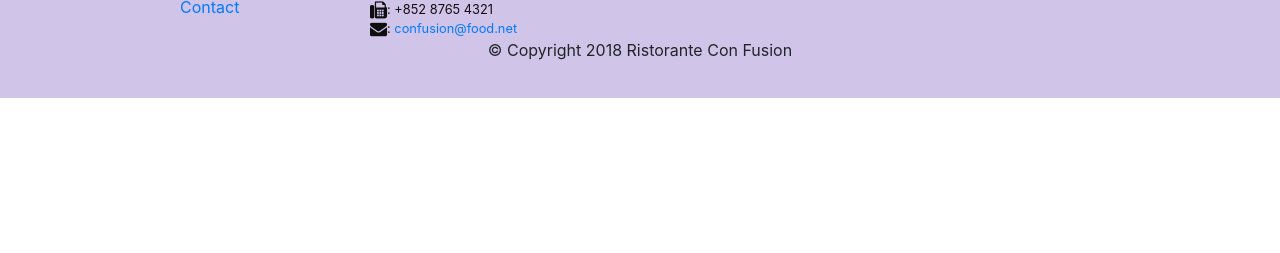
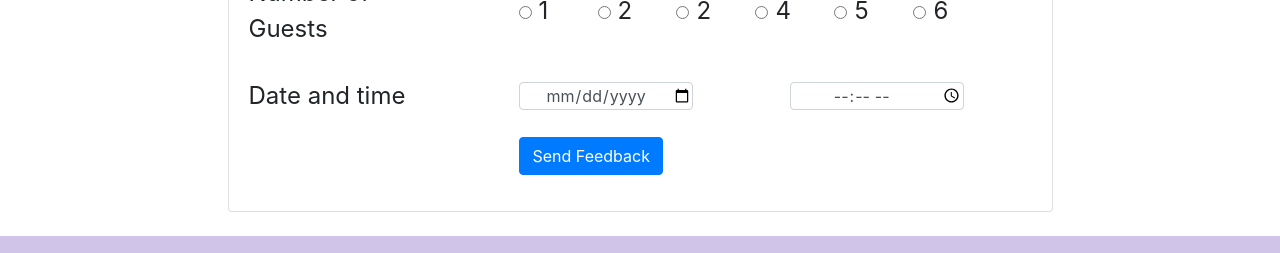
Before and after one commit to saurabhpathak072/Bootstrap-setup, a website: page index.html in a window 1280 px wide. Shown: the part 1663-1916 px from the top of the page. Before the commit the page ends 1761 px from the top, so only its background shows below. Drawn offline with nearby package versions, Linux system fonts and the light colour scheme.

Commit message:
assignment-2

```diff
--- a/css/styles.css
+++ b/css/styles.css
@@ -37,3 +37,7 @@ body {
 .navbar-dark {
   background-color: #512da8;
 }
+
+html {
+  scroll-behavior: smooth;
+}
--- a/index.html
+++ b/index.html
@@ -54,8 +54,11 @@
                         <p>We take inspiration from the World's best cuisines, and create a unique fusion experience.
                             Our lipsmacking creations will tickle your culinary senses!</p>
                     </div>
-                    <div class="col-12 col-sm align-self-center">
+                    <div class="col-12 col-sm-3 align-self-center">
                         <img src="./img/logo.png" alt="logo" class="img-fluid">
+                    </div>
+                    <div class="col-12 col-sm-3 align-self-center text-center">
+                        <a href="#reserve-table-form" class="btn btn-warning px-5">Reserve Table</a>
                     </div>
                 </div>
             </div>
@@ -84,19 +87,20 @@
 
 
             <div class="row row-content align-items-center">
-                <div class="col-14 col-sm-4 order-sm-last col-md-3">
+                <div class="col-14 col-sm-4 order-sm-first col-md-3">
                     <h3>This Month's Promotions</h3>
                 </div>
-                <div class="col col-sm order-sm-first col-md">
+                <div class="col col-sm order-sm-last col-md">
                     <div class="media">
-                        <img src="./img/buffet.png" alt="buffet" class="img-thumbnail mr-3 d-flex align-self-center">
+
                         <div class="media-body">
-                            <h2 class="mt-0">Weekend Grand Buffet</h2>
+                            <h2 class="mt-0">Weekend Grand Buffet <span class="badge badge-danger ">NEW</span> </h2>
                             <p>Featuring mouthwatering combinations with a choice of five different salads, six enticing
                                 appetizers, six main entrees and five choicest desserts. Free flowing bubbly and soft
                                 drinks.
                                 All for just $19.99 per person </p>
                         </div>
+                        <img src="./img/buffet.png" alt="buffet" class="img-thumbnail mr-3 d-flex align-self-center">
                     </div>
 
                 </div>
@@ -122,6 +126,82 @@
                     </div>
                 </div>
             </div>
+
+            <div id="reserve-table-form" class="row justify-content-center my-4">
+                <div class="col-12 col-sm-9 ">
+                    <div class="card">
+                        <h3 class="card-header  bg-warning text-white">
+                            Reserve a Table
+                        </h3>
+                        <div class="card-body">
+                            <legend>
+                                <form>
+                                    <fieldset class="form-group">
+                                        <legend class="row align-items-center">
+                                            <div class="col-12 col-md-3">Number of Guests</div>
+                                            <div class="col col-md-8  offset-md-1 align-items-center">
+                                                <div class="row justify-content-center px-4">
+                                                    <div class="form-check col-4 col-md-2 align-items-center d-flex">
+                                                        <input class="form-check-input" type="radio" name="1" id="1"
+                                                            value="1" />
+                                                        <label for="1" class="form-check-label">1</label>
+                                                    </div>
+                                                    <div class="form-check col-4 col-md-2 align-items-center d-flex">
+                                                        <input class="form-check-input" type="radio" name="2" id="2"
+                                                            value="2" />
+                                                        <label for="2" class="form-check-label">2</label>
+                                                    </div>
+
+                                                    <div class="form-check col-4 col-md-2 align-items-center d-flex">
+                                                        <input class="form-check-input" type="radio" name="3" id="3"
+                                                            value="3" />
+                                                        <label for="3" class="form-check-label">2</label>
+                                                    </div>
+                                                    <div class="form-check col-4 col-md-2 align-items-center d-flex">
+                                                        <input class="form-check-input" type="radio" name="4" id="4"
+                                                            value="4" />
+                                                        <label for="4" class="form-check-label">4</label>
+                                                    </div>
+                                                    <div class="form-check col-4 col-md-2 align-items-center d-flex">
+                                                        <input class="form-check-input" type="radio" name="5" id="5"
+                                                            value="5" />
+                                                        <label for="5" class="form-check-label">5</label>
+                                                    </div>
+                                                    <div class="form-check col-4 col-md-2 align-items-center d-flex">
+                                                        <input class="form-check-input" type="radio" name="6" id="6"
+                                                            value="6" />
+                                                        <label for="6" class="form-check-label">6</label>
+                                                    </div>
+                                                </div>
+                                            </div>
+                                        </legend>
+                                    </fieldset>
+                                    <div class="form-group ">
+                                        <div class="row align-items-center">
+                                            <label for="date" class="col-12 col-md-3 col-form-label">Date and
+                                                time</label>
+                                            <div class="col col-md-3 offset-md-1 ">
+                                                <input type="date" id="date" name="date" placeholder="date"
+                                                    class="form-control text-center p-0">
+                                            </div>
+                                            <div class="col col-md-3 offset-md-1  ">
+                                                <input type="time" id="time" name="time" placeholder="time"
+                                                    class="form-control text-center p-0">
+                                            </div>
+                                        </div>
+                                    </div>
+                                    <div class="form-group row">
+                                        <div class="offset-md-4 col-md-10">
+                                            <button type="submit" class="btn btn-primary">Send Feedback</button>
+                                        </div>
+                                    </div>
+                                </form>
+                        </div>
+                    </div>
+
+                </div>
+            </div>
+        </div>
         </div>
 
         <footer class="footer">
```
